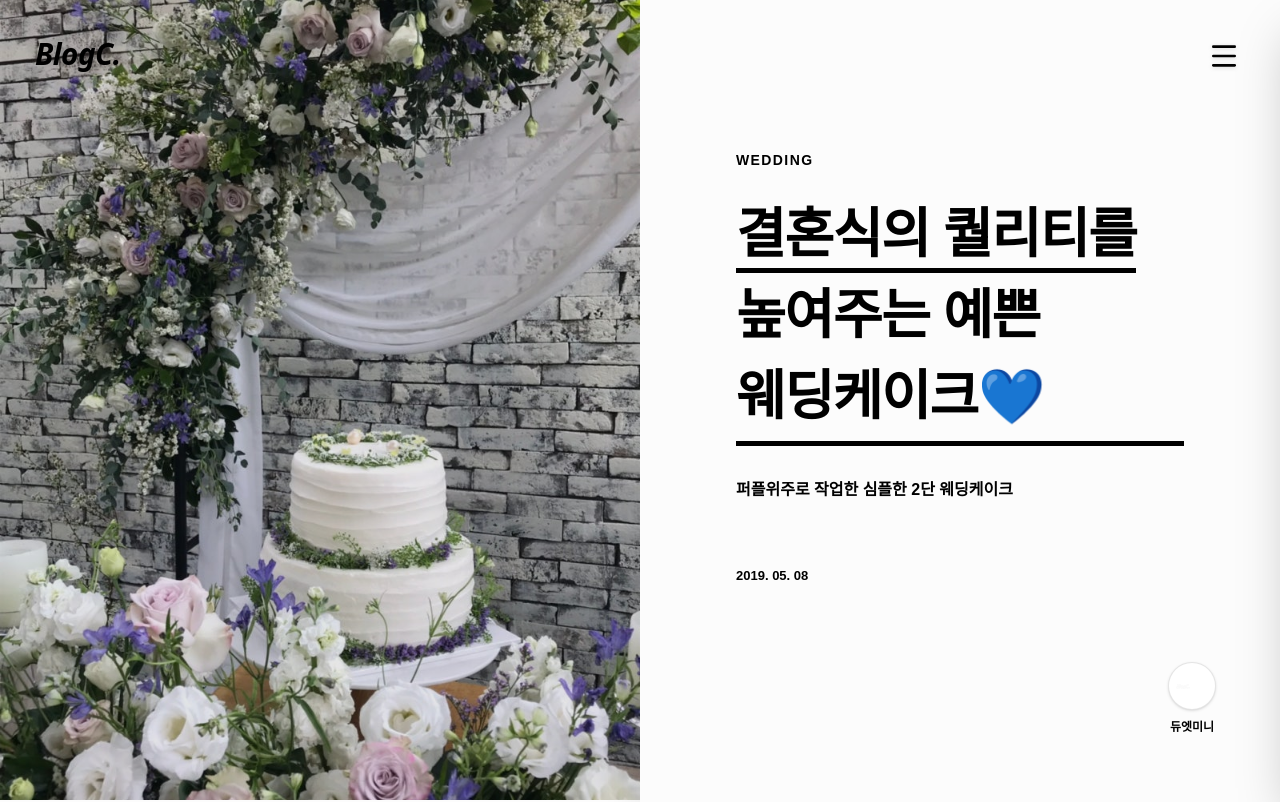
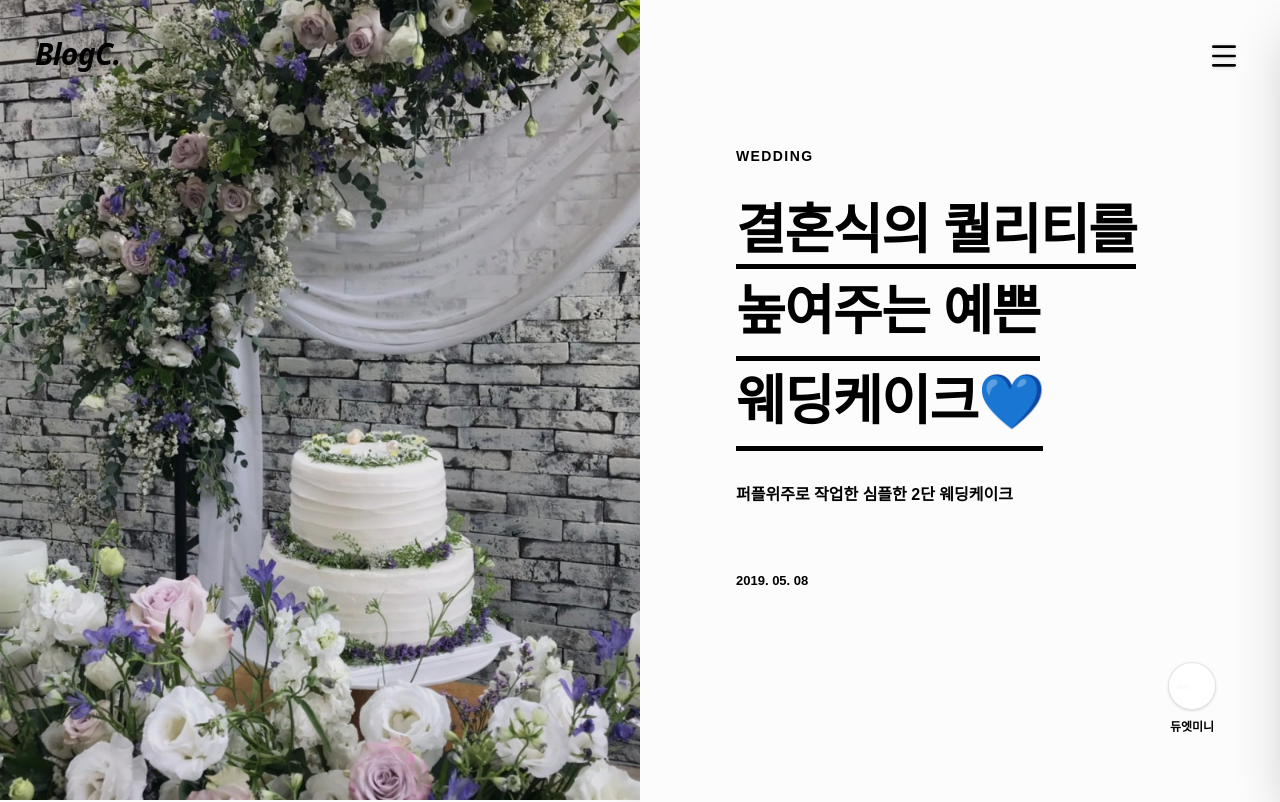
Before and after one commit to lebass98/Editor, a Next.js app: page /article/1 in a window 1280 px wide. Shown: the top 802 px of the page. Built offline with nearby package versions, Linux system fonts and the light colour scheme; a web font is replaced by a local one.

Commit message:
feat: enhance article display with updated content rendering and layout adjustments.

```diff
--- a/src/app/article/[id]/page.tsx
+++ b/src/app/article/[id]/page.tsx
@@ -56,7 +56,7 @@ const mockRelated = [
 const MOCK_ARTICLE_DATA: Record<string, any> = {
   '1': {
     category: 'WEDDING',
-    title: { line1: '결혼식의 퀄리티를', line2: '높여주는 예쁜 웨딩케이크💙' },
+    title: { line1: '결혼식의 퀄리티를', line2: '높여주는 예쁜', line3: '웨딩케이크💙' },
     excerpt: '퍼플위주로 작업한 심플한 2단 웨딩케이크',
     date: '2019. 05. 08',
     author: '듀엣미니',
@@ -470,6 +470,12 @@ export default async function ArticlePage({ params }: { params: Promise<{ id: st
             <h1 className="text-4xl sm:text-5xl lg:text-[54px] font-bold leading-[1.3] tracking-tight text-black mb-8 break-keep">
               <span className="border-b-[5px] border-black pb-1 leading-[1.5]">{data.title.line1}</span><br className="hidden md:block" />
               <span className="border-b-[5px] border-black pb-1 leading-[1.5] mt-4 md:mt-0 inline-block">{data.title.line2}</span>
+              {data.title.line3 && (
+                <>
+                  <br className="hidden md:block" />
+                  <span className="border-b-[5px] border-black pb-1 leading-[1.5] mt-4 md:mt-0 inline-block">{data.title.line3}</span>
+                </>
+              )}
             </h1>
 
             <p className="text-[16px] font-bold text-black mb-12 lg:mb-16">
```
